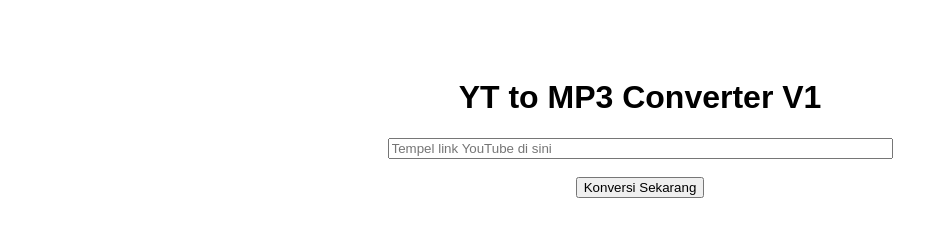
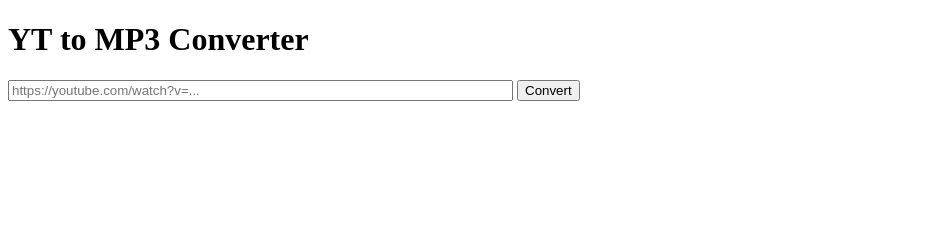
Before and after one commit to edfall1985/YouTube-To-MP-, a website: page public/index.html in a window 1280 px wide. Shown: the whole page, without its empty margins (0-948 px from the left). Drawn offline with Linux system fonts and the light colour scheme.

Commit message:
Add files via upload

```diff
--- a/public/index.html
+++ b/public/index.html
@@ -1,15 +1,14 @@
 <!DOCTYPE html>
-<html lang="en">
+<html>
 <head>
-  <meta charset="UTF-8" />
+  <meta charset="UTF-8">
   <title>YT to MP3 Converter</title>
 </head>
-<body style="text-align: center; padding: 50px; font-family: Arial;">
-  <h1>YT to MP3 Converter V1</h1>
+<body>
+  <h1>YT to MP3 Converter</h1>
   <form action="/convert" method="POST">
-    <input type="text" name="url" placeholder="Tempel link YouTube di sini" size="60" required />
-    <br /><br />
-    <button type="submit">Konversi Sekarang</button>
+    <input type="text" name="url" placeholder="https://youtube.com/watch?v=..." size="60" required />
+    <button type="submit">Convert</button>
   </form>
 </body>
 </html>
```
